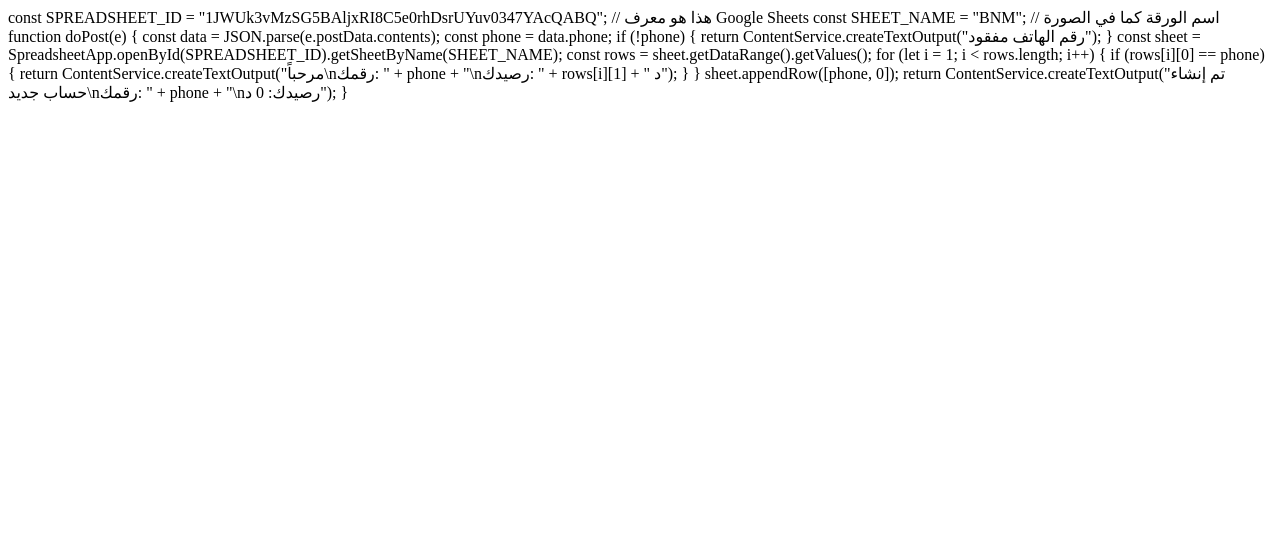
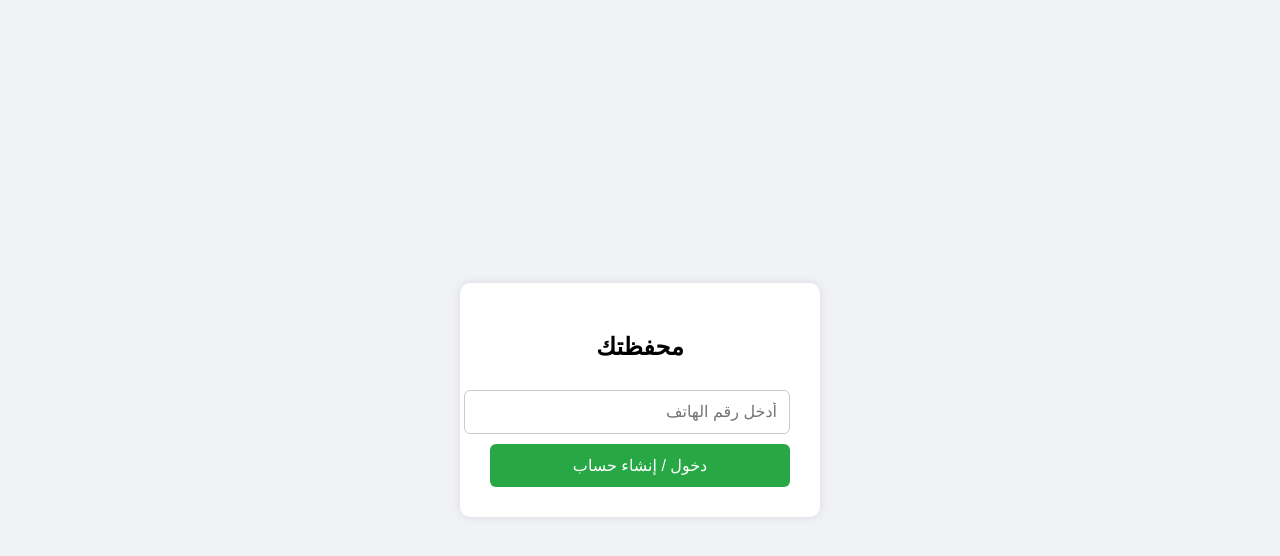
Before and after one commit to anime0444/form-application, a plain HTML site: page index.html in a window 1280 px wide. Drawn offline with Linux system fonts and the light colour scheme.

Commit message:
Update index.html

```diff
--- a/index.html
+++ b/index.html
@@ -1,23 +1,92 @@
-const SPREADSHEET_ID = "1JWUk3vMzSG5BAljxRI8C5e0rhDsrUYuv0347YAcQABQ"; // هذا هو معرف Google Sheets
-const SHEET_NAME = "BNM"; // اسم الورقة كما في الصورة
+<!DOCTYPE html>
+<html lang="ar" dir="rtl">
+<head>
+  <meta charset="UTF-8">
+  <title>محفظتي</title>
+  <style>
+    body {
+      font-family: Arial, sans-serif;
+      background-color: #f0f2f5;
+      display: flex;
+      flex-direction: column;
+      align-items: center;
+      justify-content: center;
+      height: 100vh;
+      margin: 0;
+    }
+    .card {
+      background: white;
+      padding: 30px;
+      border-radius: 10px;
+      box-shadow: 0 0 10px rgba(0,0,0,0.1);
+      width: 300px;
+      text-align: center;
+    }
+    input, button {
+      width: 100%;
+      padding: 12px;
+      margin-top: 10px;
+      font-size: 16px;
+      border-radius: 6px;
+      border: 1px solid #ccc;
+    }
+    button {
+      background-color: #28a745;
+      color: white;
+      border: none;
+    }
+    button:hover {
+      background-color: #218838;
+    }
+    #wallet {
+      display: none;
+      margin-top: 20px;
+      text-align: right;
+    }
+  </style>
+</head>
+<body>
+  <div class="card">
+    <h2>محفظتك</h2>
+    <input type="text" id="phone" placeholder="أدخل رقم الهاتف">
+    <button onclick="accessWallet()">دخول / إنشاء حساب</button>
 
-function doPost(e) {
-  const data = JSON.parse(e.postData.contents);
-  const phone = data.phone;
+    <div id="wallet">
+      <p><strong>رقم الهاتف:</strong> <span id="walletPhone"></span></p>
+      <p><strong>الرصيد:</strong> <span id="walletBalance"></span> د</p>
+    </div>
+  </div>
 
-  if (!phone) {
-    return ContentService.createTextOutput("رقم الهاتف مفقود");
-  }
+  <script>
+    const webAppUrl = "https://script.google.com/macros/s/AKfycbx3VGueGhd0J5_UuI2Ei_yDOsAbx1khY3WrlTmmiZRBsnz9zsBKIs866V1n6QSI4gRZ/exec";
 
-  const sheet = SpreadsheetApp.openById(SPREADSHEET_ID).getSheetByName(SHEET_NAME);
-  const rows = sheet.getDataRange().getValues();
+    function accessWallet() {
+      const phone = document.getElementById("phone").value.trim();
+      if (!phone) {
+        alert("يرجى إدخال رقم الهاتف");
+        return;
+      }
 
-  for (let i = 1; i < rows.length; i++) {
-    if (rows[i][0] == phone) {
-      return ContentService.createTextOutput("مرحباً\nرقمك: " + phone + "\nرصيدك: " + rows[i][1] + " د");
+      fetch(webAppUrl, {
+        method: "POST",
+        body: JSON.stringify({ phone }),
+        headers: { "Content-Type": "application/json" }
+      })
+      .then(response => response.text())
+      .then(text => {
+        const matchPhone = text.match(/رقمك: (.+)/);
+        const matchBalance = text.match(/رصيدك: (.+) د/);
+
+        if (matchPhone && matchBalance) {
+          document.getElementById("walletPhone").innerText = matchPhone[1];
+          document.getElementById("walletBalance").innerText = matchBalance[1];
+          document.getElementById("wallet").style.display = "block";
+        } else {
+          alert(text);
+        }
+      })
+      .catch(error => alert("حدث خطأ: " + error));
     }
-  }
-
-  sheet.appendRow([phone, 0]);
-  return ContentService.createTextOutput("تم إنشاء حساب جديد\nرقمك: " + phone + "\nرصيدك: 0 د");
-}
+  </script>
+</body>
+</html>
```
